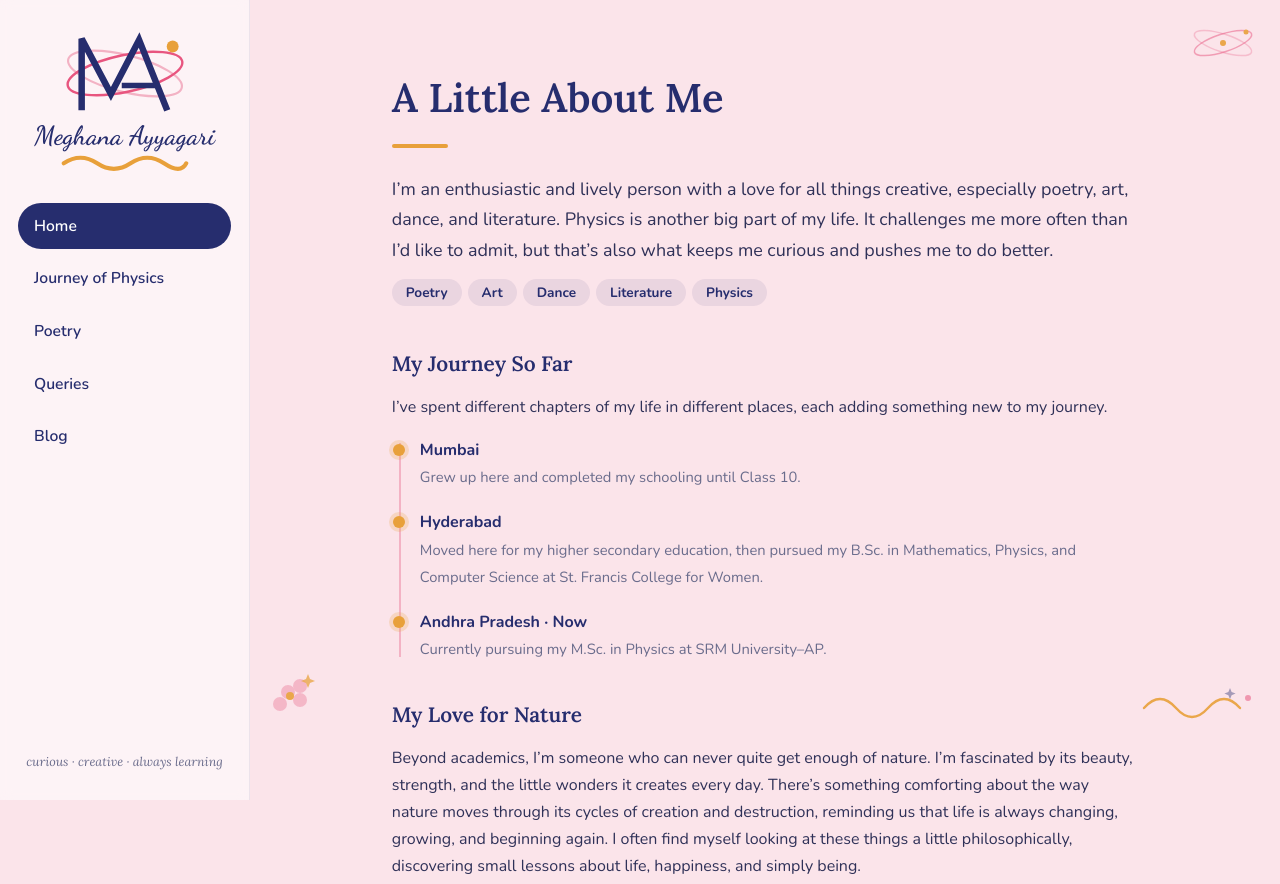
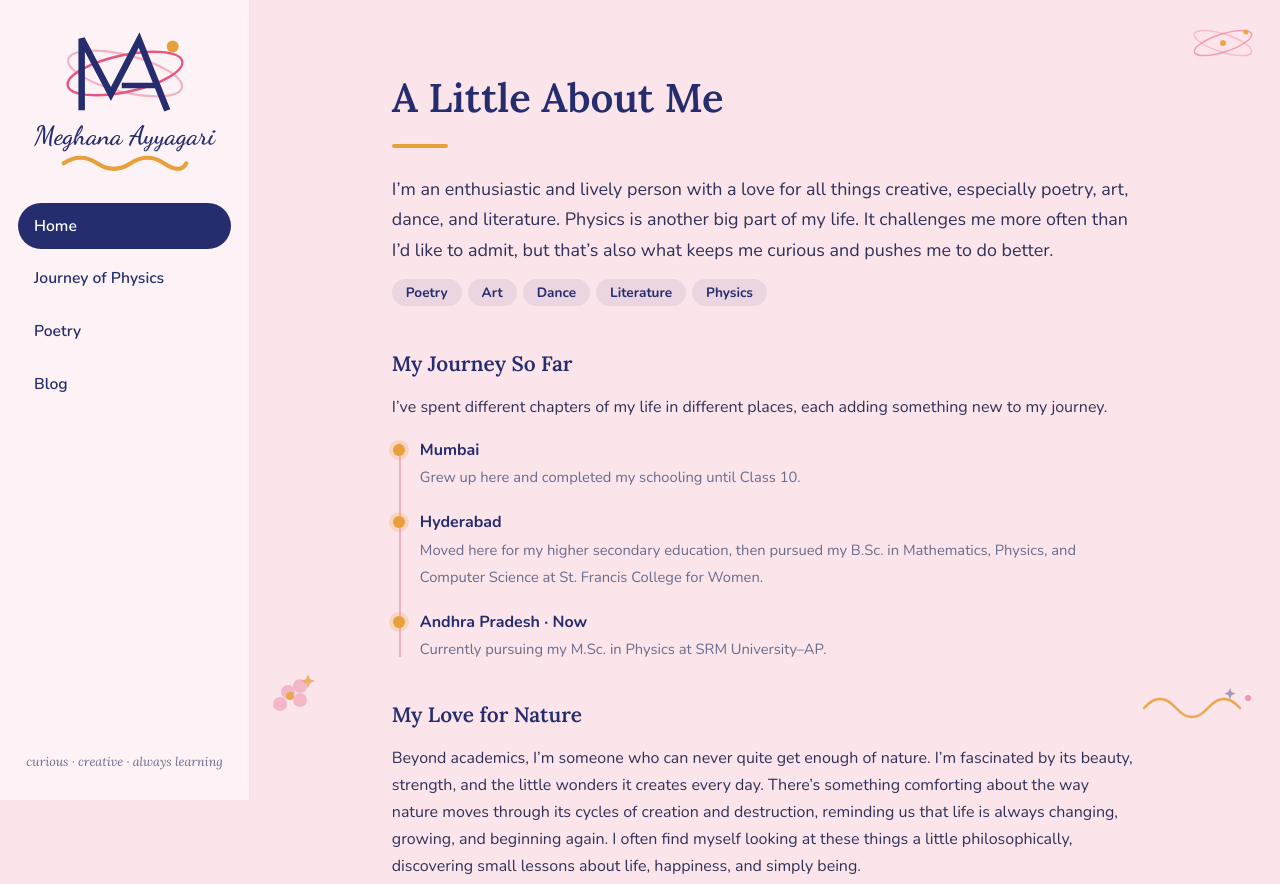
Before and after one commit to Meghana-Ayyagari/MyWebsite_MeghanaAyyagari.github.io, a plain HTML site: page index.html in a window 1280 px wide. Shown: the top 884 px of the page. Drawn offline with nearby package versions, Linux system fonts and the light colour scheme.

Commit message:
Update index.html

```diff
--- a/index.html
+++ b/index.html
@@ -32,7 +32,6 @@
     <a href="index.html" class="active">Home</a>
     <a href="physics.html">Journey of Physics</a>
     <a href="poetry.html">Poetry</a>
-    <a href="queries.html">Queries</a>
     <a href="blog.html">Blog</a>
   </nav>
   <div class="side-note">curious &middot; creative &middot; always learning</div>
```
